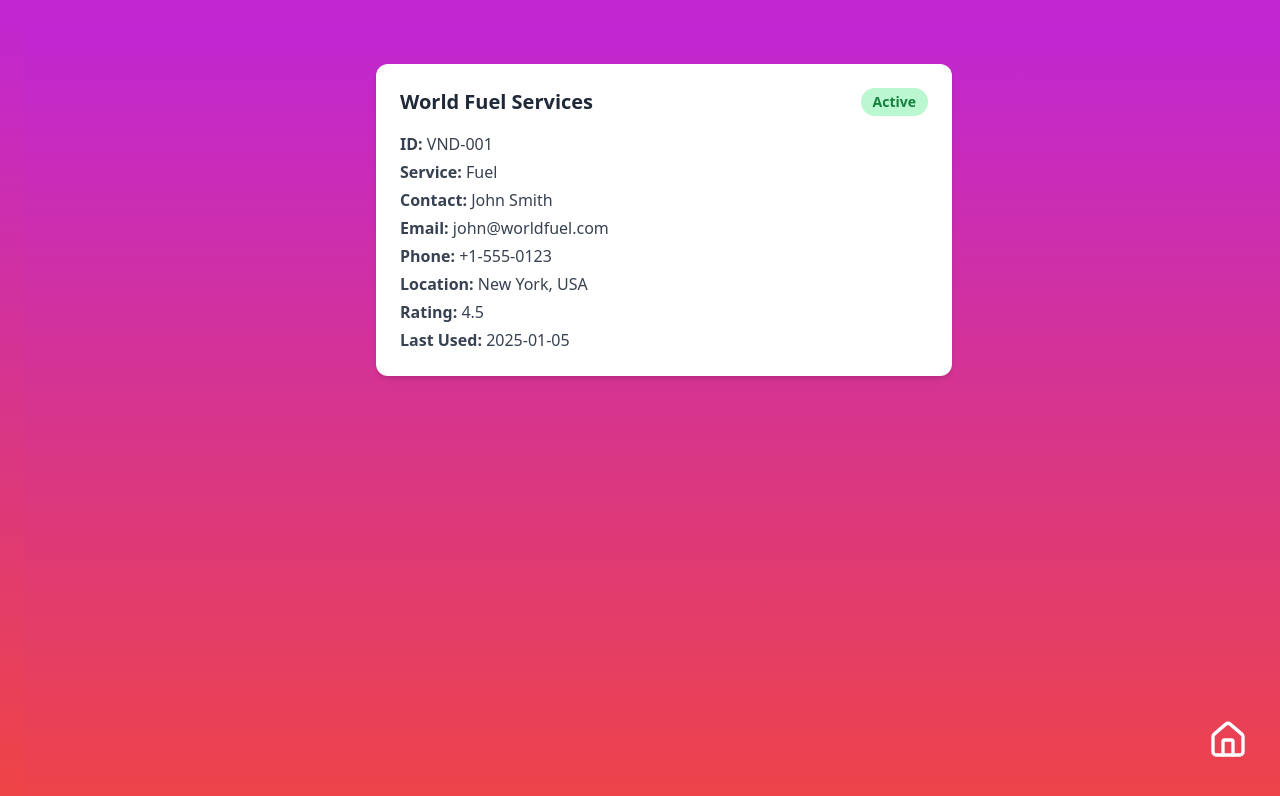
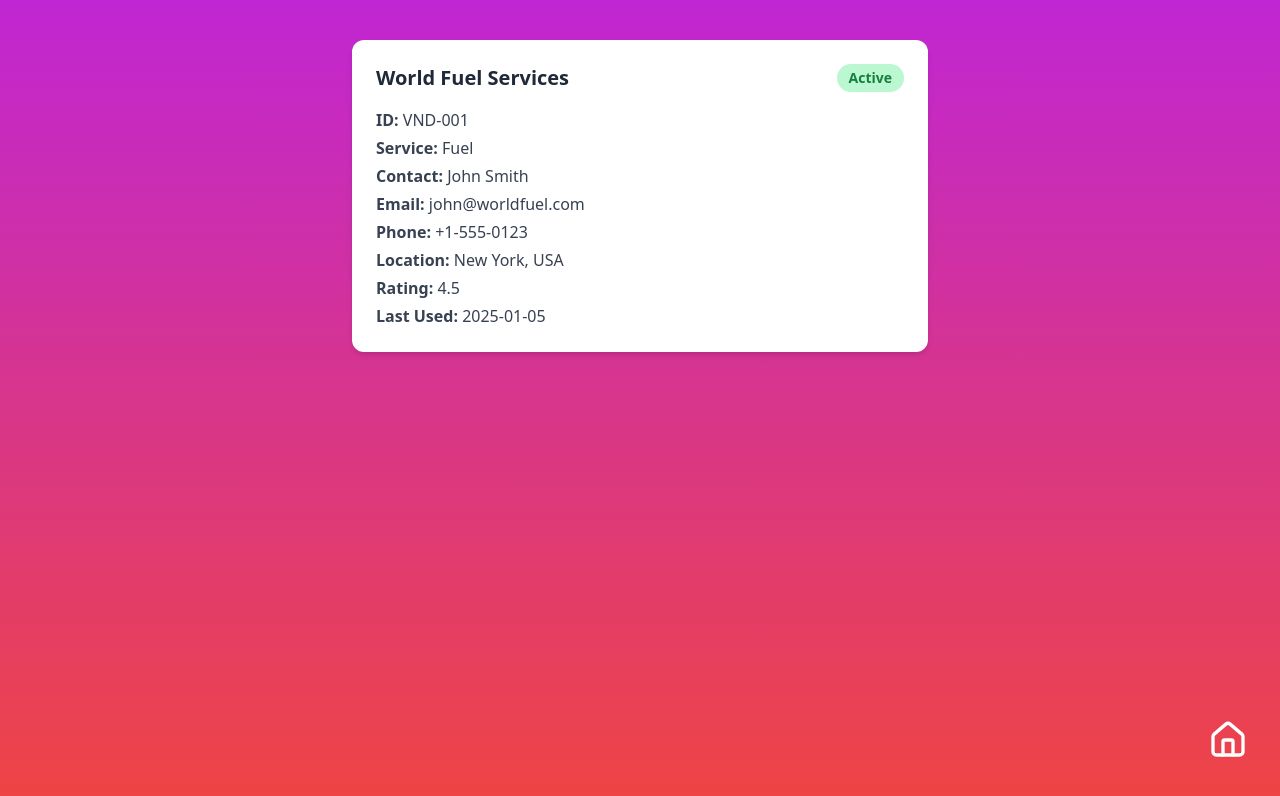
Before and after one commit to TanmayVidhate/VendorManagement, a React (Vite) app: page / in a window 1280 px wide. Both pictures are taken after a click on the icon 1091 px from the left and 294 px from the top of the page. Shown: the top 796 px of the page. Built offline with nearby package versions, Linux system fonts and the light colour scheme.

Commit message:
component cleaning

```diff
--- a/src/Components/VendorCard.jsx
+++ b/src/Components/VendorCard.jsx
@@ -1,15 +1,11 @@
-import { useParams } from "react-router-dom";
 
-import { mockVendors } from "../data/Vendor"
-import { useState } from "react";
 
-function VendorCard() {
 
-  const { id } = useParams();
-  const record = mockVendors.find(mockVendor => mockVendor.id === id);
-  return (
+
+
+function VendorCard({record}) {
+return (
     <>
-      <div className="h-[100vh] w-[100vw]  bg-gradient-to-t from-red-500  to-fuchsia-600   overflow-hidden p-6  text-white  ">
         <div className="max-w-xl mx-auto bg-white shadow-md rounded-xl overflow-hidden p-6 my-4 hover:shadow-lg transition-shadow duration-300">
           {/* Vendor Header */}
           <div className="flex items-center justify-between mb-4">
@@ -37,7 +33,6 @@ function VendorCard() {
           </div>
 
         </div>
-      </div>
 
     </>
   )
```
